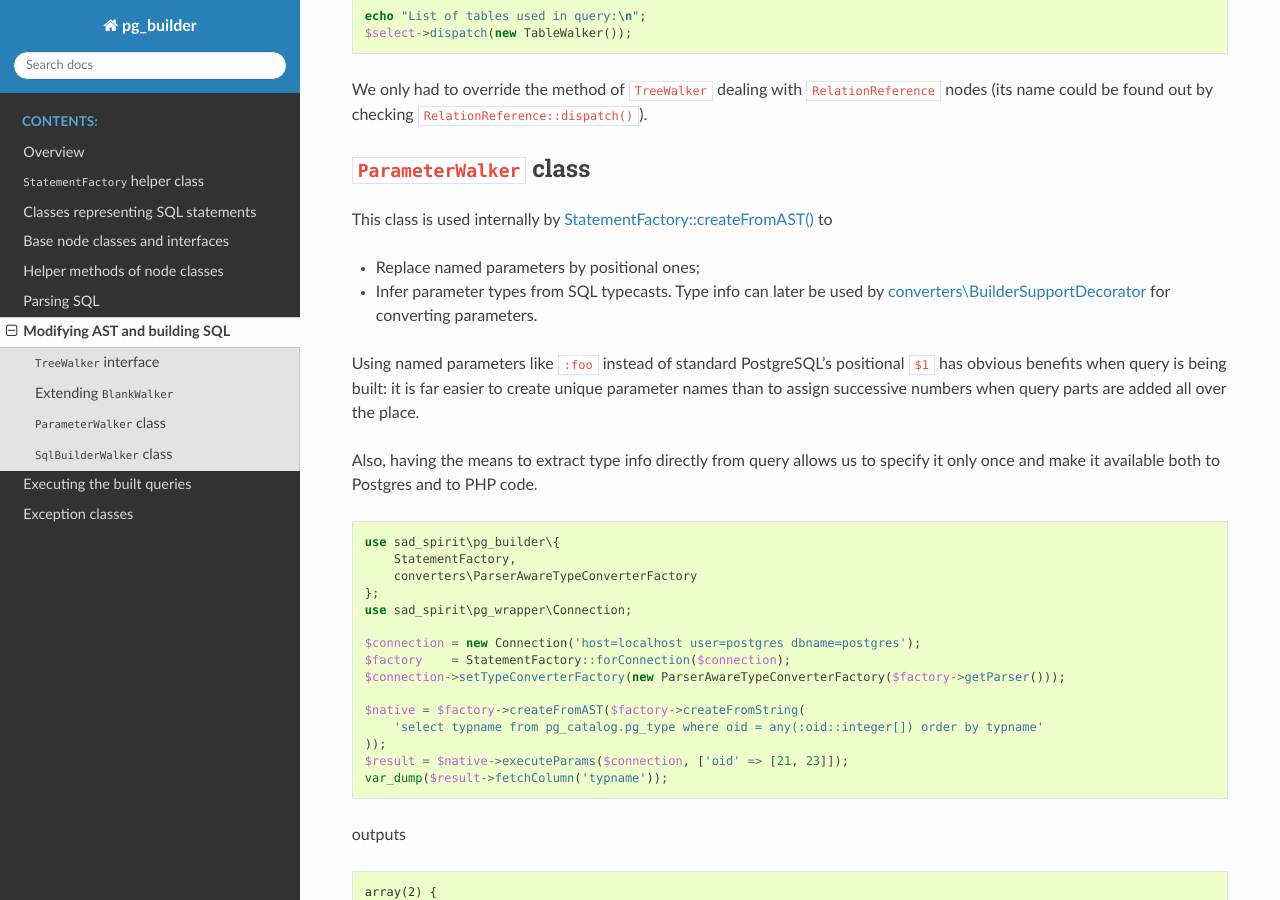
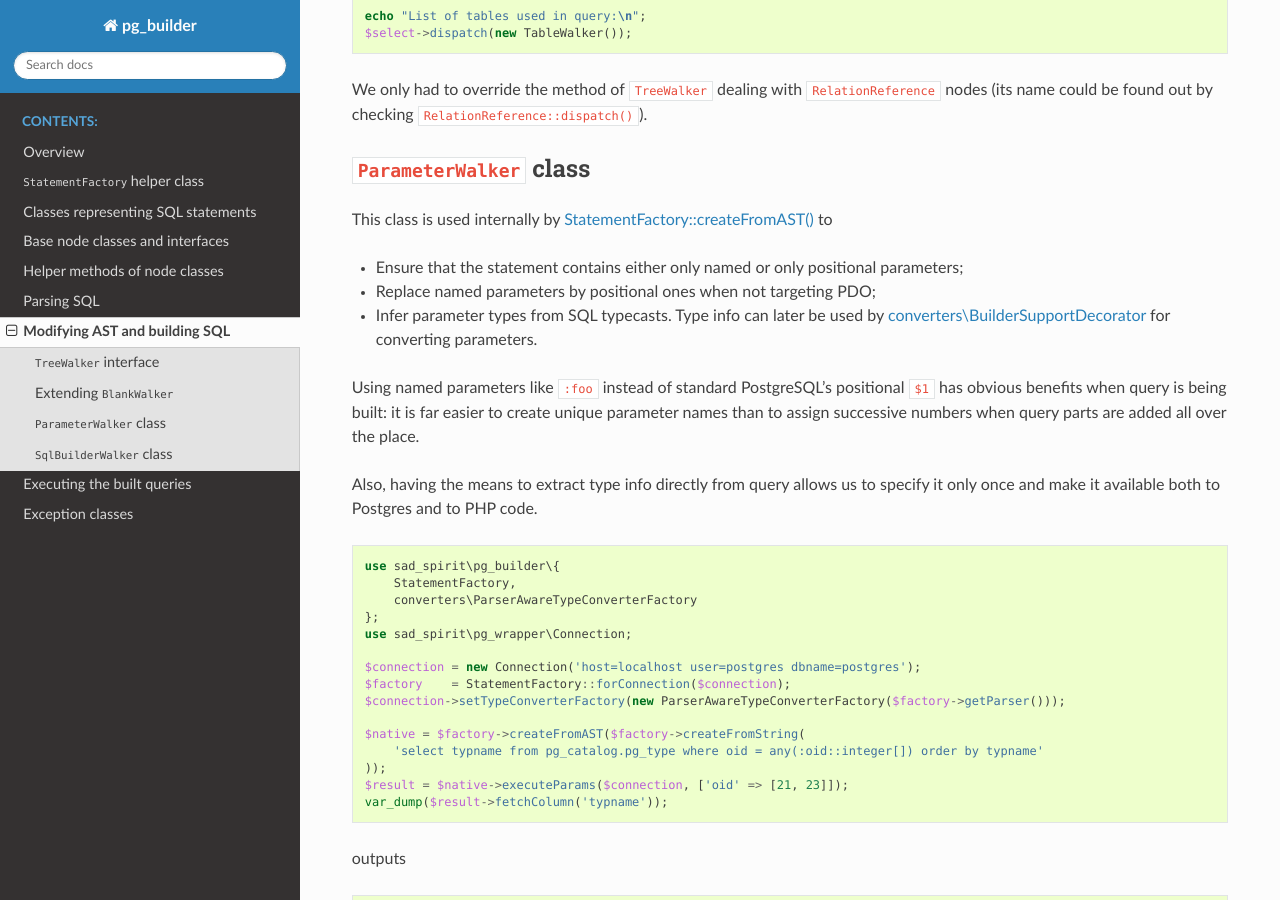
Before and after one commit to sad-spirit/pg-builder, a Sphinx documentation site: the page built from docs/walkers.rst, in a window 1280 px wide and 900 px high, scrolled down 2467 px. Built offline with Sphinx 7.4.7 and the Read the Docs theme 3.1.0, drawn with Linux system fonts in a browser that asks for light colours.

Commit message:
Clarify ParameterWalker docs

```diff
--- a/docs/walkers.rst
+++ b/docs/walkers.rst
@@ -139,9 +139,10 @@ We only had to override the method of ``TreeWalker`` dealing with ``RelationRefe
 
 This class is used internally by :ref:`StatementFactory::createFromAST() <statement-factory-conversion>` to
 
-- Replace named parameters by positional ones;
+- Ensure that the statement contains either only named or only positional parameters;
+- Replace named parameters by positional ones when not targeting PDO;
 - Infer parameter types from SQL typecasts. Type info can later be used
-  by :ref:`converters\\BuilderSupportDecorator <queries>` for converting parameters.
+  by :ref:`converters\\BuilderSupportDecorator <queries-types>` for converting parameters.
 
 Using named parameters like ``:foo`` instead of standard PostgreSQL's positional ``$1`` has obvious benefits
 when query is being built: it is far easier to create unique parameter names than to assign successive
```
